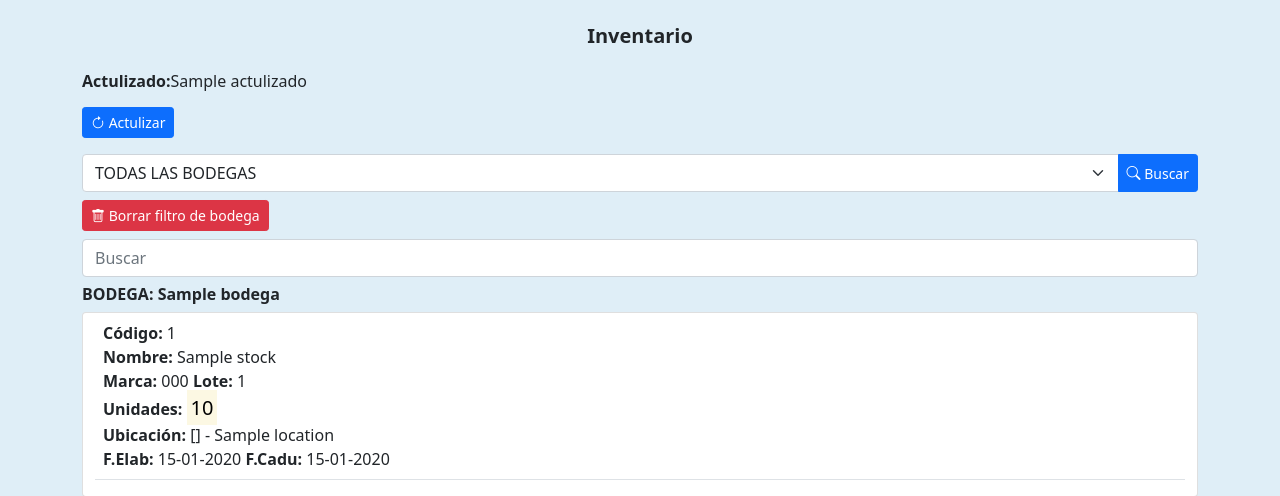
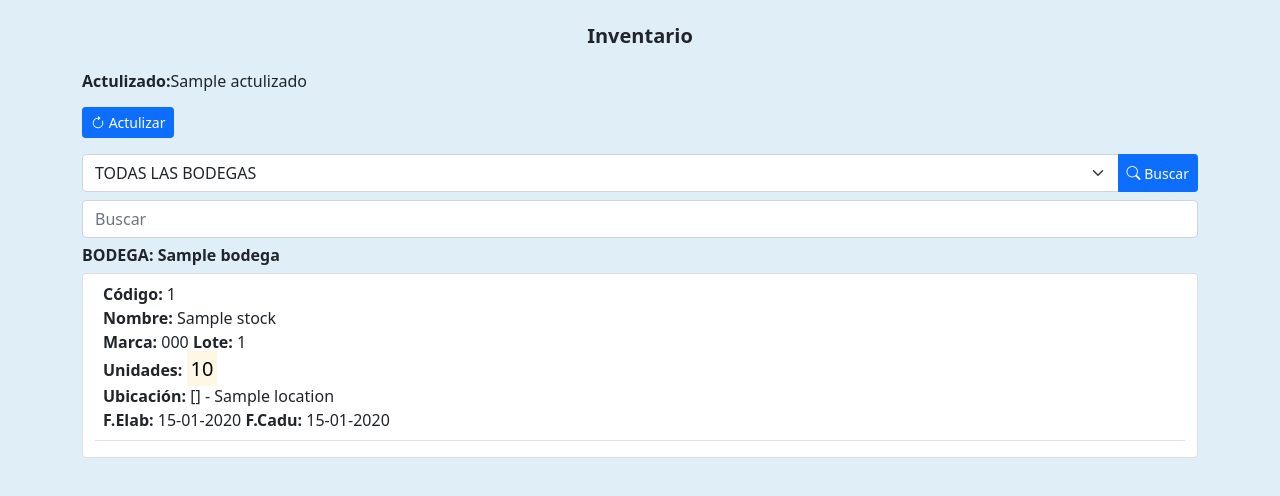
Before and after one commit to ronaldgim/dj, a Django app: template templates/etiquetado/inventario/stock.html in a window 1280 px wide. Shown: the part 56-552 px from the top of the page. Run offline with Django 3.2, Linux system fonts and the light colour scheme; the template is opened without the code that fills it: most values are stand-ins (such as "Sample title", 1, 10 or a date in 2020); some libraries are stand-ins or nearby versions.

Commit message:
fix inventario url 2

```diff
--- a/templates/compras_publicas/topnavbar.html
+++ b/templates/compras_publicas/topnavbar.html
@@ -47,7 +47,6 @@
             <ul class="dropdown-menu" aria-labelledby="navbarDropdownMenuLink">
                 <li><a class="dropdown-item" href="{% url 'pedidos_estado_list' %}">Estado de Etiquetado</a></li>
                 <li><a class="dropdown-item" href="{% url 'picking_estado' %}">Estado de Picking</a></li>
-                <li><a class="dropdown-item" href="{% url 'inventario_bodega' %}">Inventario</a></li>
             </ul>
           </li-->
           <li class="nav-item dropdown">
--- a/templates/etiquetado/inventario/stock.html
+++ b/templates/etiquetado/inventario/stock.html
@@ -46,11 +46,6 @@
     </div>
 </form>
 
-{% if bodega %}
-<a class="btn btn-danger btn-sm mb-2" href="{% url 'inventario_bodega' %}">
-    <i class="bi bi-trash"></i> Borrar filtro de bodega
-</a>
-{% endif %}
 
 <div class="col-12">
     <input id="inputbuscar" type="text" placeholder="Buscar" class="form-control">
--- a/templates/etiquetado/topnavbar.html
+++ b/templates/etiquetado/topnavbar.html
@@ -64,7 +64,6 @@
               <li><a class="dropdown-item" href="{% url 'picking_estado' %}">Estado de Picking</a></li-->
               <!-- WMS ANDAGOYA -->
 
-              <!--li><a class="dropdown-item" href="{% url 'inventario_bodega' %}">Inventario</a></li-->
               <li><a class="dropdown-item" href="{% url 'list_instructo_etiquetado' %}">Instructivo Etiquetado</a></li>
               <li><a class="dropdown-item" href="{% url 'preventivo__por_realizar_list' %}">Realizar M. Preventivo</a></li>
           </ul>
@@ -98,7 +97,7 @@
           <!--ul class="dropdown-menu" aria-labelledby="navbarDropdownMenuLink">
               <li><a class="dropdown-item" href="{% url 'revision_reservas' %}">Revision Reservas</a></li>
               <li><a class="dropdown-item" href="{% url 'picking_estado' %}">Estado de Picking</a></li>
-              <li><a class="dropdown-item" href="{% url 'inventario_bodega' %}">Inventario</a></li>
+
           </ul-->
         </li>
         <li class="nav-item dropdown">
@@ -108,7 +107,7 @@
           <ul class="dropdown-menu" aria-labelledby="navbarDropdownMenuLink">
               <li><a class="dropdown-item" href="{% url 'reporte_error_lote' %}">Reporte V1</a></li>
               <li><a class="dropdown-item" href="{% url 'reporte_error_lote_v2' %}">Reporte V2</a></li>
-              <!--li><a class="dropdown-item" href="{% url 'inventario_bodega' %}">Inventario</a></li-->
+
           </ul>
         </li>
       </ul>
--- a/templates/ventas/topnavbar.html
+++ b/templates/ventas/topnavbar.html
@@ -52,7 +52,7 @@
             <ul class="dropdown-menu" aria-labelledby="navbarDropdownMenuLink">
                 <li><a class="dropdown-item" href="{% url 'pedidos_estado_list' %}">Estado de Etiquetado</a></li>
                 <li><a class="dropdown-item" href="{% url 'picking_estado' %}">Estado de Picking</a></li>
-                <li><a class="dropdown-item" href="{% url 'inventario_bodega' %}">Inventario</a></li>
+
             </ul>
           </li-->
 
@@ -63,7 +63,7 @@
             <!--ul class="dropdown-menu" aria-labelledby="navbarDropdownMenuLink">
                 <li><a class="dropdown-item" href="{% url 'revision_reservas' %}">Revision Reservas</a></li>
                 <li><a class="dropdown-item" href="{% url 'picking_estado' %}">Estado de Picking</a></li>
-                <li><a class="dropdown-item" href="{% url 'inventario_bodega' %}">Inventario</a></li>
+
             </ul-->
           </li>
           <li class="nav-item dropdown">
@@ -73,7 +73,7 @@
             <!--ul class="dropdown-menu" aria-labelledby="navbarDropdownMenuLink">
                 <li><a class="dropdown-item" href="{% url 'revision_reservas' %}">Revision Reservas</a></li>
                 <li><a class="dropdown-item" href="{% url 'picking_estado' %}">Estado de Picking</a></li>
-                <li><a class="dropdown-item" href="{% url 'inventario_bodega' %}">Inventario</a></li>
+
             </ul-->
           </li>
           <!--li class="nav-item dropdown">
--- a/templates/wms/topnavbar.html
+++ b/templates/wms/topnavbar.html
@@ -131,7 +131,7 @@
             <ul class="dropdown-menu" aria-labelledby="navbarDropdownMenuLink">
                 <li><a class="dropdown-item" href="{% url 'pedidos_estado_list' %}">Estado de Etiquetado</a></li>
                 <li><a class="dropdown-item" href="{% url 'picking_estado' %}">Estado de Picking</a></li>
-                <li><a class="dropdown-item" href="{#% url 'inventario_bodega' %#}">Inventario</a></li>
+
             </ul>
           </li-->
 
@@ -142,7 +142,7 @@
             <ul class="dropdown-menu" aria-labelledby="navbarDropdownMenuLink">
                 <li><a class="dropdown-item" href="{% url 'revision_reservas' %}">Armados</a></li>
                 <li><a class="dropdown-item" href="{% url 'picking_estado' %}">Estado de Picking</a></li>
-                <li><a class="dropdown-item" href="{#% url 'inventario_bodega' %#}">Inventario</a></li>
+
             </ul>
           </li-->
 
```
